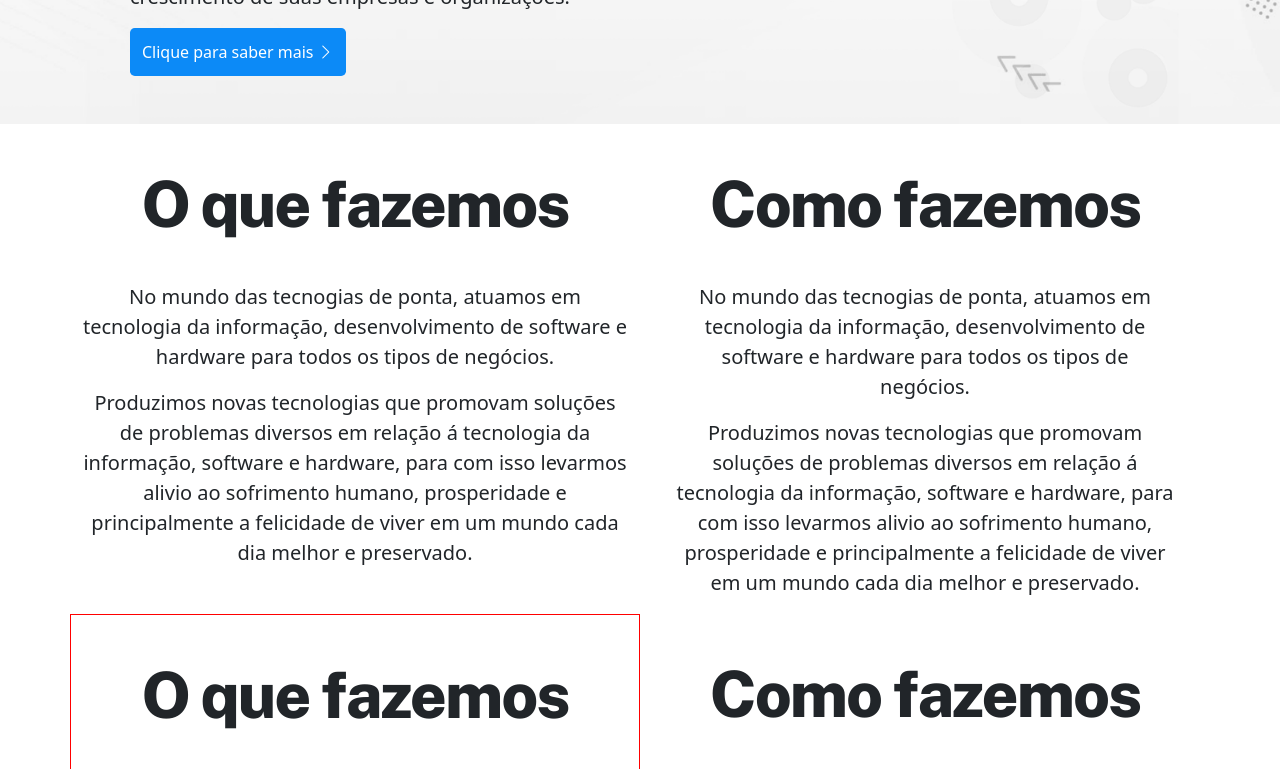
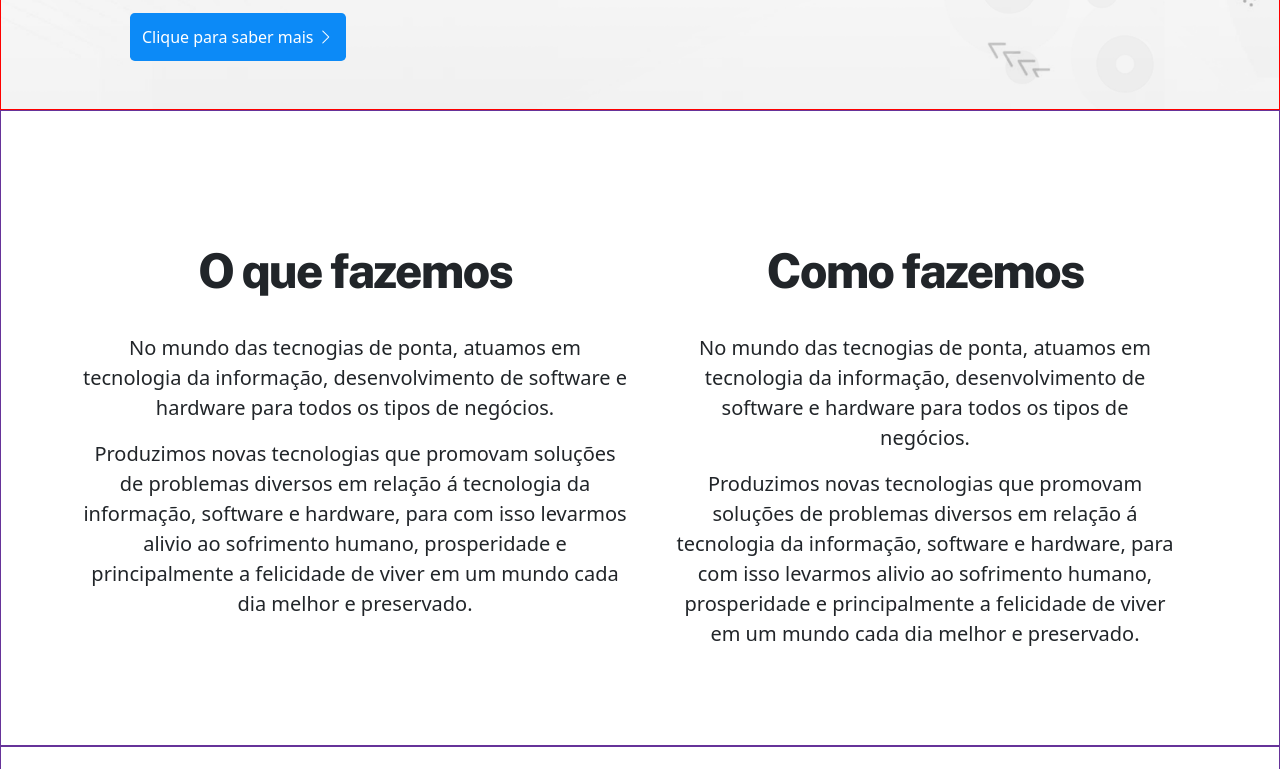
Before and after one commit to EbersonSilva/Byte, a plain HTML site: page index.html in a window 1280 px wide. Shown: the part 590-1359 px from the top of the page. Drawn offline with nearby package versions, Linux system fonts and the light colour scheme.

Commit message:
atualização

```diff
--- a/style.css
+++ b/style.css
@@ -10,12 +10,12 @@
   --black-color: #000;
   --white-color: #fff;
   --base-color: #0007e0;
-  --base-second-color:#0c8af7;
+  --base-second-color: #0c8af7;
 
   /* Font */
   --body-font: 'Public Sans', sans-serif;
   --subtitle-font-size: 1rem;
-  --title-font-size: 4rem;
+  --title-font-size: 3rem;
 }
 
 .container {
@@ -27,9 +27,7 @@
 .header {
   background-color: var(--base-color);
   padding: 0.5rem;
-  z-index: 100;
   box-shadow: 0px 0px 12px rgba(0, 0, 0, 0.6);
-
 }
 
 .header .logo {
@@ -40,8 +38,6 @@
 nav div .navbar-nav a {
   font: 500 1rem var(--body-font);
   color: var(--white-color);
-
-
 }
 .btn-contact {
   font: 600 var(--subtitle-font-size) var(--body-font);
@@ -79,13 +75,13 @@ nav div .nav-link:hover::after {
 
 /* Seção Inicio */
 
-#home{
+#home {
   margin-top: 6rem;
   background: url(images/inicio.png);
   background-repeat: no-repeat;
   background-size: cover;
   background-position: center;
-
+  border: 1px solid red;
 }
 
 /* configuração do h1 */
@@ -94,7 +90,7 @@ nav div .nav-link:hover::after {
   font-size: var(--title-font-size);
   line-height: 60px;
   letter-spacing: -2px;
-  margin-bottom: 3rem;
+  margin-bottom: 2rem;
   margin-top: 50px;
   font-weight: 800;
 }
@@ -103,21 +99,21 @@ nav div .nav-link:hover::after {
   font-weight: 400;
 }
 
-.btn-inicio{
+.btn-inicio {
   background-color: var(--base-second-color);
   color: var(--white-color);
   padding: 0.75rem;
   border: none;
 }
-.btn-inicio:hover{
+.btn-inicio:hover {
   background-color: var(--base-color);
 }
 
-/* seção de o que fazemos  */
-
-
-
-
+/* section about */
+#about {
+  padding: 5rem 0;
+  border: 1px solid rebeccapurple;
+}
 
 /*
 .divider-1 {
```
